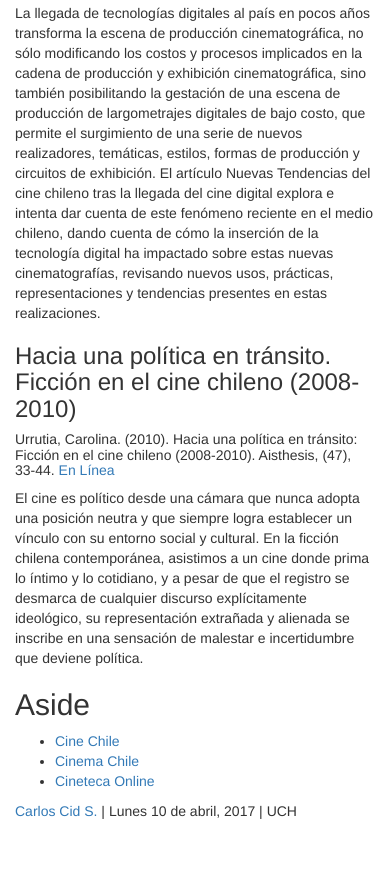
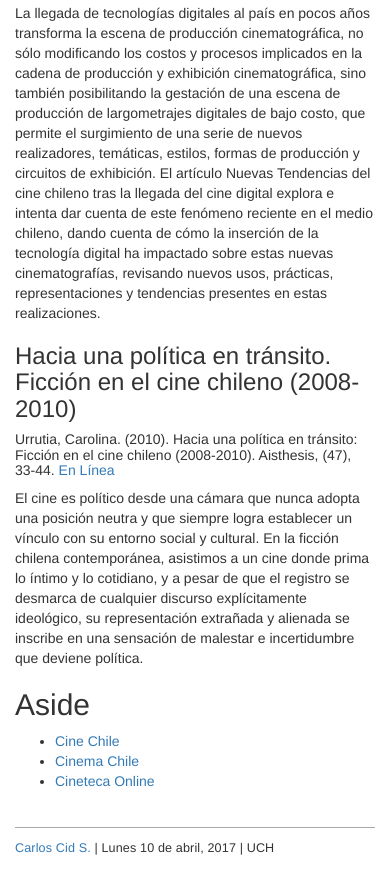
Before and after one commit to carlos-cid/clase10-04, a plain HTML site: page index.html in a window 390 px wide. Shown: the part 703-1596 px from the top of the page. Before the commit the page ends 1534 px from the top, so only its background shows below. Drawn offline with Linux system fonts and the light colour scheme.

Commit message:
arreglo 1

```diff
--- a/style.css
+++ b/style.css
@@ -3,11 +3,16 @@ body{
 
 }
 
+footer{
+  border-top:1px solid #aaa;
+  padding-top:1em;
+  margin-top:2em;
+  margin-bottom:3em;
+  font-size:90%;
+  letter-spacing:0.01em;}
 header,section,aside,footer{
-  background:#fff;
 }
+@media screen and (max-width:768px){
+  header, section, aside, footer{}
 
-@media screen and (max-width:768px){
-  header,section,aside,footer{
-    background:#fff;
   }
```
